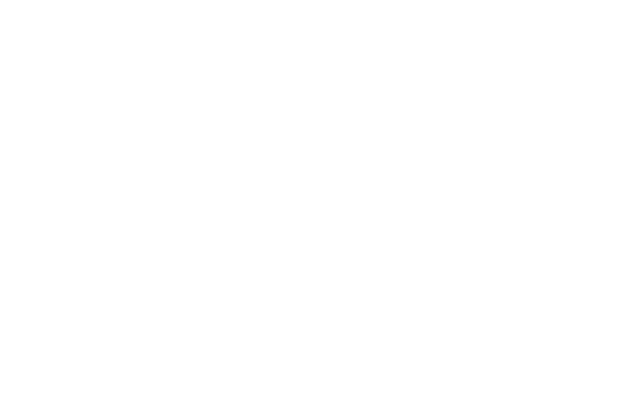
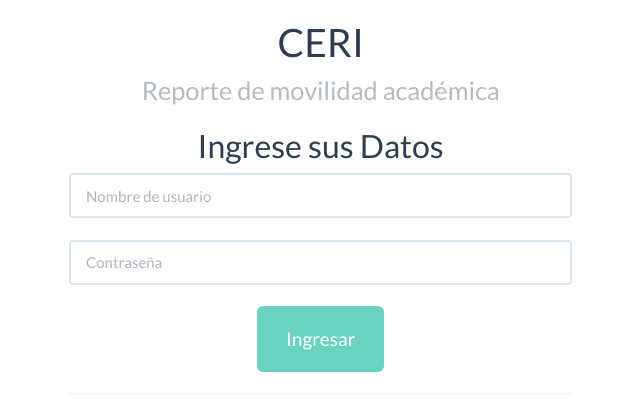
Before and after one commit to udistrital/ceri, an Angular app: page /login in a window 1280 px wide. Before the commit this address led to /. Shown: the top 410 px of the page, without its empty margins (266-906 px from the left). Built offline with nearby package versions, Linux system fonts and the light colour scheme.

Commit message:
implementado component login

```diff
--- a/src/app/app.module.ts
+++ b/src/app/app.module.ts
@@ -12,7 +12,7 @@
 import { DocentesEntrantesComponent } from './components/docentes-entrantes/docentes-entrantes.component';
 import { EstudiantesEntrantesComponent } from './components/estudiantes-entrantes/estudiantes-entrantes.component';
 import { routes } from './app.routes';
-
+import { LoginComponent } from './components/login/login.component';
 
 @NgModule({
   declarations: [
@@ -22,7 +22,8 @@
     EstudiantesSalientesComponent,
     DocentesEntrantesComponent,
     EstudiantesEntrantesComponent,
-    NavComponent
+    NavComponent,
+    LoginComponent
   ],
   imports: [
     BrowserModule,
--- a/src/app/app.routes.ts
+++ b/src/app/app.routes.ts
@@ -6,10 +6,12 @@
 import { EstudiantesSalientesComponent } from './components/estudiantes-salientes/estudiantes-salientes.component';
 import { DocentesEntrantesComponent } from './components/docentes-entrantes/docentes-entrantes.component';
 import { EstudiantesEntrantesComponent } from './components/estudiantes-entrantes/estudiantes-entrantes.component';
+import { LoginComponent } from 'app/components/login/login.component';
 
 export const routes: Route[] = [
-    { path: '', redirectTo: '/inicio', pathMatch: 'full'},
-    { path: 'inicio', component: LandingComponent },
+    { path: '', redirectTo: '/login', pathMatch: 'full'},
+    { path: 'login', component: LoginComponent },
+    { path: 'landing', component: LandingComponent },
     { path: 'docentes-salientes', component: DocentesSalientesComponent },
     { path: 'estudiantes-salientes', component: EstudiantesSalientesComponent },
     { path: 'docentes-entrantes', component: DocentesEntrantesComponent },
--- /dev/null
+++ b/src/app/components/login/login.component.html
@@ -0,0 +1,41 @@
+<div class="container-fluid">
+    <div class="row">
+        <div class="col-md-5 col-md-offset-3">
+            <div class="text-center">
+                <h1>CERI <br> <small> Reporte de movilidad académica </small></h1>
+            </div>
+
+            <form class="form-signin" #loginForm="ngForm">
+                <h2 class="form-signin-heading text-center">Ingrese sus Datos</h2>
+
+                <label for="usuario" class="sr-only">Nombre de usuario</label>
+                <input type="text" name="usuario" id="usuario" class="form-control" placeholder="Nombre de usuario" [(ngModel)]="credenciales.user" #usuario="ngModel" required>
+                <!--DIV PARA EL MENSAJE DE ALERTA-->
+                <div *ngIf="usuario.errors">
+                    <div *ngIf=" usuario.touched &&!usuario.valid" class="alert alert-danger col-md-6">
+                        * <span class="glyphicon glyphicon-warning"></span>El nombre de usuario es requerido!
+                    </div>
+                </div>
+
+                <br>
+                <label for="password" class="sr-only">Contraseña</label>
+                <input type="password" name="password" id="password" class="form-control" placeholder="Contraseña" [(ngModel)]="credenciales.password" #password="ngModel" required>
+                <!--DIV PARA EL MENSAJE DE ALERTA-->
+                <div *ngIf=" password.touched &&!password.valid" class="alert alert-danger col-md-6">
+                    * <span class="glyphicon glyphicon-warning"></span> La contraseña es requerida!
+                </div>
+                <br>
+
+                <div>
+                    <button type="button" name="login" class="btn btn-lg btn-success center-block" [disabled]="!loginForm.valid" (click)="login(); loginForm.reset()"> Ingresar </button>
+                    <hr>
+                </div>
+
+                <div *ngIf="error" class="alert alert-danger col-md-12">
+                    * <span class="glyphicon glyphicon-warning"></span>{{error}}
+                </div>
+
+            </form>
+        </div>
+    </div>
+</div>
--- /dev/null
+++ b/src/app/components/login/login.component.ts
@@ -0,0 +1,29 @@
+import { Component, OnInit } from '@angular/core';
+import { Router } from '@angular/router';
+
+@Component({
+  selector: 'app-login',
+  templateUrl: './login.component.html',
+  styleUrls: ['./login.component.css']
+})
+export class LoginComponent implements OnInit {
+
+  error: string = null;
+
+  credenciales= {
+        'user': '',
+        'password': ''
+    };
+
+  constructor(
+    private router: Router
+  ) { }
+
+  ngOnInit() {
+  }
+
+  login(): void {
+    this.router.navigate(['/landing']);
+  }
+
+}
--- a/src/app/components/nav/nav.component.html
+++ b/src/app/components/nav/nav.component.html
@@ -1,7 +1,7 @@
 <nav class="navbar navbar-inverse">
     <div class="container-fluid">
         <div class="navbar-header">
-            <a class="navbar-brand" routerLink="/inicio">CERI</a>
+            <a class="navbar-brand" routerLink="/landing">CERI</a>
         </div>
         <ul class="nav navbar-nav">
             <li><a routerLink="/estudiantes-salientes">Estudiantes Salientes</a></li>
@@ -9,5 +9,8 @@
             <li><a routerLink="/docentes-salientes">Docentes Salientes</a></li>
             <li><a routerLink="/docentes-entrantes">Docentes e Invitados Entrantes</a></li>
         </ul>
+        <ul class="nav navbar-nav navbar-right">
+            <li><a routerLink="/login">Logout</a></li>
+        </ul>
     </div>
 </nav>
```
Also changed, not shown: src/app/components/docentes-entrantes/docentes-entrantes.component.ts (line endings or trailing spaces), src/app/components/login/login.component.css (added), 1 other file (tests, documents, lock files or other folders).
